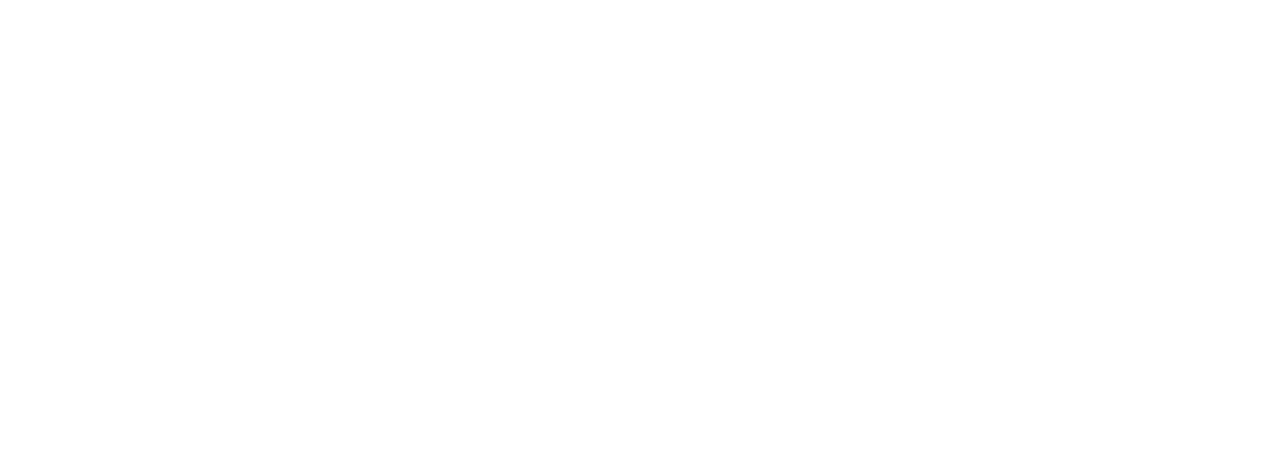
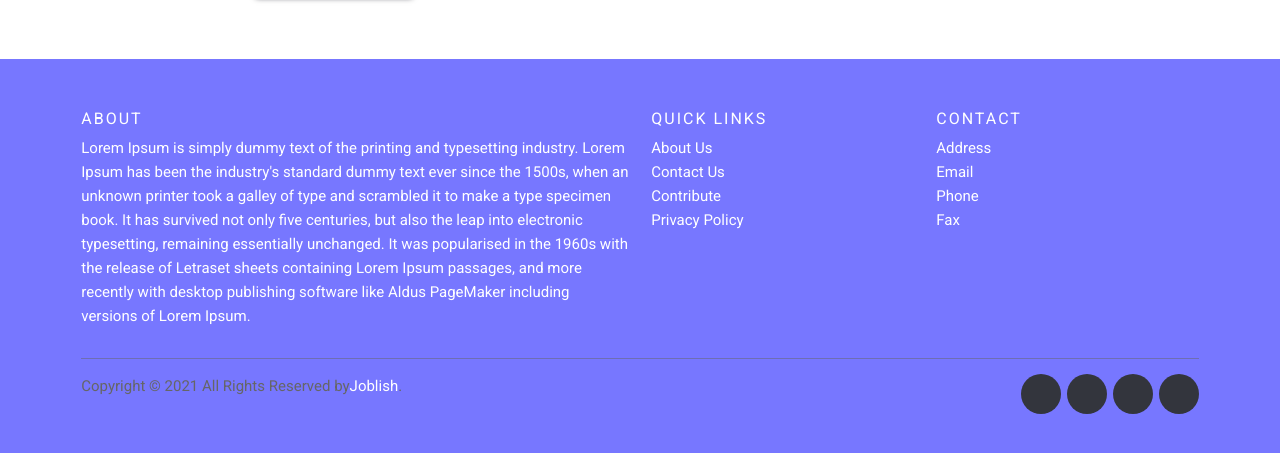
Before and after one commit to SabrinaStaicu/joblish-frontend, a React (Create React App) app: page /jobs in a window 1280 px wide. Shown: the part 1152-1605 px from the top of the page. Before the commit the page ends 1147 px from the top, so only its background shows below. Built offline with nearby package versions, Linux system fonts and the light colour scheme; no server answers.

Commit message:
footer on all pages

```diff
--- a/src/App.css
+++ b/src/App.css
@@ -531,7 +531,7 @@ body {
 
 .site-footer
 {
-
+  margin-top: 5%;
   background-color: rgba(0, 0, 255, 0.534);
   padding:45px 0 20px;
   font-size:15px;
--- a/src/components/application/Application.js
+++ b/src/components/application/Application.js
@@ -1,9 +1,11 @@
 import React from 'react';
+
 
 const Application = (props) => {
     return (
         <div>
             Thank you for your application.
+
         </div>
     );
 };
--- a/src/components/application/UserApplications.js
+++ b/src/components/application/UserApplications.js
@@ -1,5 +1,6 @@
 import React, {useState, useEffect} from 'react';
 import NavBar from "../main/NavBar";
+import Footer from '../main/Footer'
 
 const UserApplications = () => {
     const [applications, setApplications] = useState([{
@@ -72,6 +73,7 @@ const UserApplications = () => {
                     }
                 </div>
             </div>
+            <Footer />
         </div>
     );
 };
--- a/src/components/company/Companies.js
+++ b/src/components/company/Companies.js
@@ -1,6 +1,7 @@
 import React, {useState} from 'react';
 import NavBar from "../main/NavBar";
 import CompanyCard from "./CompanyCard";
+import Footer from '../main/Footer'
 
 const Companies = () => {
     const [companies, setCompanies] = useState([{
@@ -80,6 +81,7 @@ const Companies = () => {
                     )
                 }
             </div>
+            <Footer />
         </div>
     );
 };
--- a/src/components/job/Jobs.js
+++ b/src/components/job/Jobs.js
@@ -14,6 +14,7 @@ import FilterListIcon from '@material-ui/icons/FilterList';
 import JobService from '../../service/JobService';
 import JobPageCard from './JobPageCard';
 import Button from '@material-ui/core/Button';
+import Footer from '../main/Footer'
 
 const Jobs = () => {
     const [state, setState] = useState({
@@ -148,6 +149,7 @@ const Jobs = () => {
                     {jobs.map(job => <JobPageCard job={job} />)}
                 </div>
             </div>
+            <Footer />
         </div>
     )
 }
--- a/src/components/login/Login.js
+++ b/src/components/login/Login.js
@@ -14,6 +14,7 @@ import { makeStyles } from '@material-ui/core/styles';
 import Container from '@material-ui/core/Container';
 import NavBar from '../main/NavBar';
 import {useHistory} from "react-router-dom";
+import Footer from '../main/Footer'
 
 
 function Copyright() {
@@ -135,6 +136,7 @@ export default function SignIn() {
                 <Copyright />
             </Box>
         </Container>
+        <Footer />
         </div>
     );
 }
--- a/src/components/user_page/UserPage.js
+++ b/src/components/user_page/UserPage.js
@@ -1,6 +1,7 @@
 import React from 'react';
 import UserDetails from './UserDetails';
 import NavBar from "../main/NavBar";
+import Footer from '../main/Footer'
 
 export default function UserPage() {
 
@@ -57,6 +58,7 @@ export default function UserPage() {
                 </div>
                 <UserDetails userData={userData} />
             </div>
+            <Footer/>
         </>
     )
 }
```
